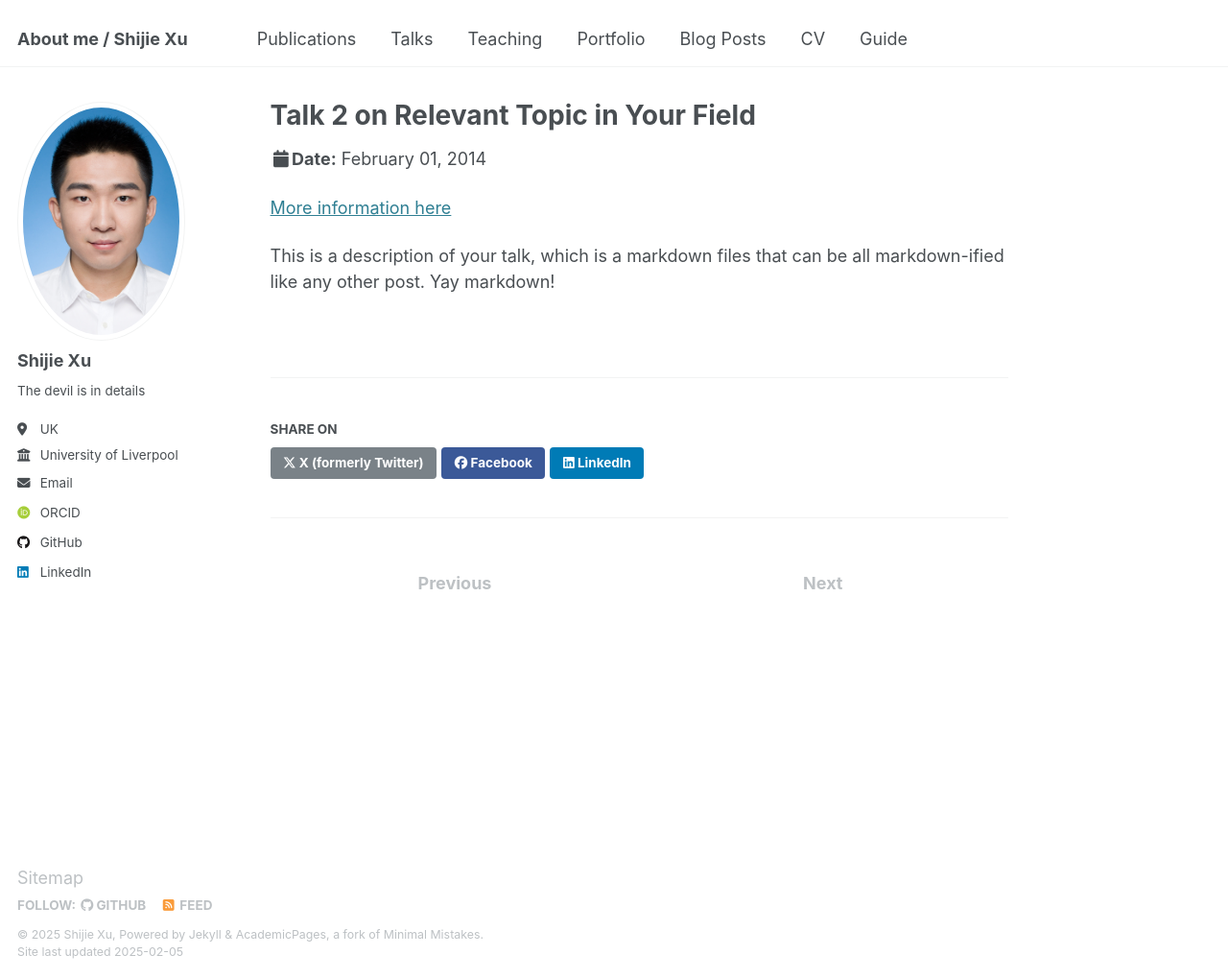
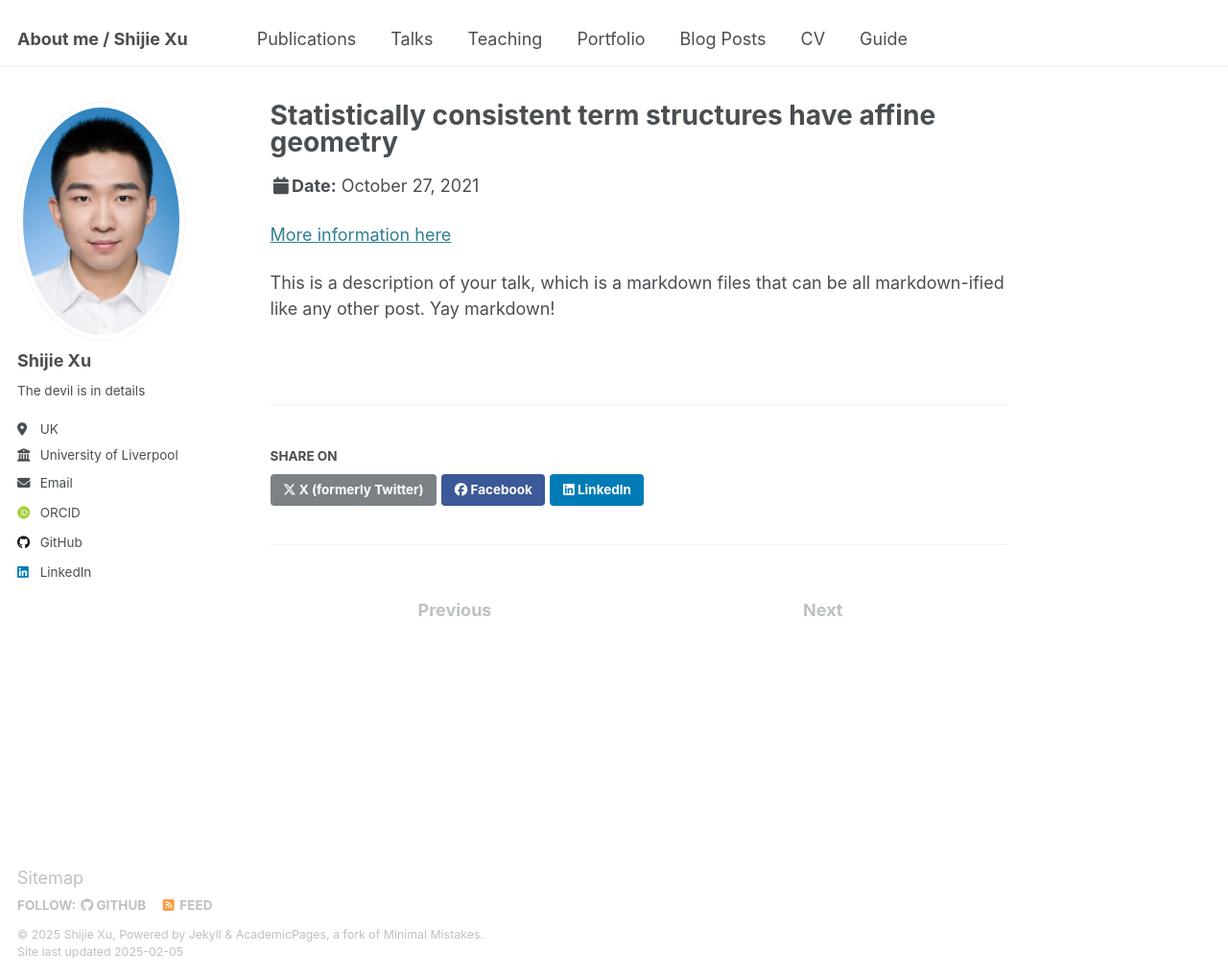
Before and after one commit to ShijieXu1993/uk.github.io, a Jekyll site: the page built from _talks/2014-02-01-talk-2.md, in a window 1280 px wide and 1020 px high. Shown: the whole window at 96% size. Built offline with Jekyll 4.4.1, drawn with Linux system fonts in a browser that asks for light colours; some web fonts are replaced.

Commit message:
Update 2014-02-01-talk-2.md

```diff
--- a/_talks/2014-02-01-talk-2.md
+++ b/_talks/2014-02-01-talk-2.md
@@ -1,11 +1,11 @@
 ---
-title: "Talk 2 on Relevant Topic in Your Field"
+title: "Statistically consistent term structures have affine geometry"
 collection: talks
 type: "Talk"
-permalink: /talks/2014-02-01-talk-2
-venue: "London School of Testing"
-date: 2014-02-01
-location: "London, UK"
+permalink: https://www.stochastiktage-mannheim.de/program/prerecorded-talks
+venue: "GPSD Mannheim"
+date: 2021-10-27
+location: "Online Conference"
 ---
 
 [More information here](http://example2.com)
```
